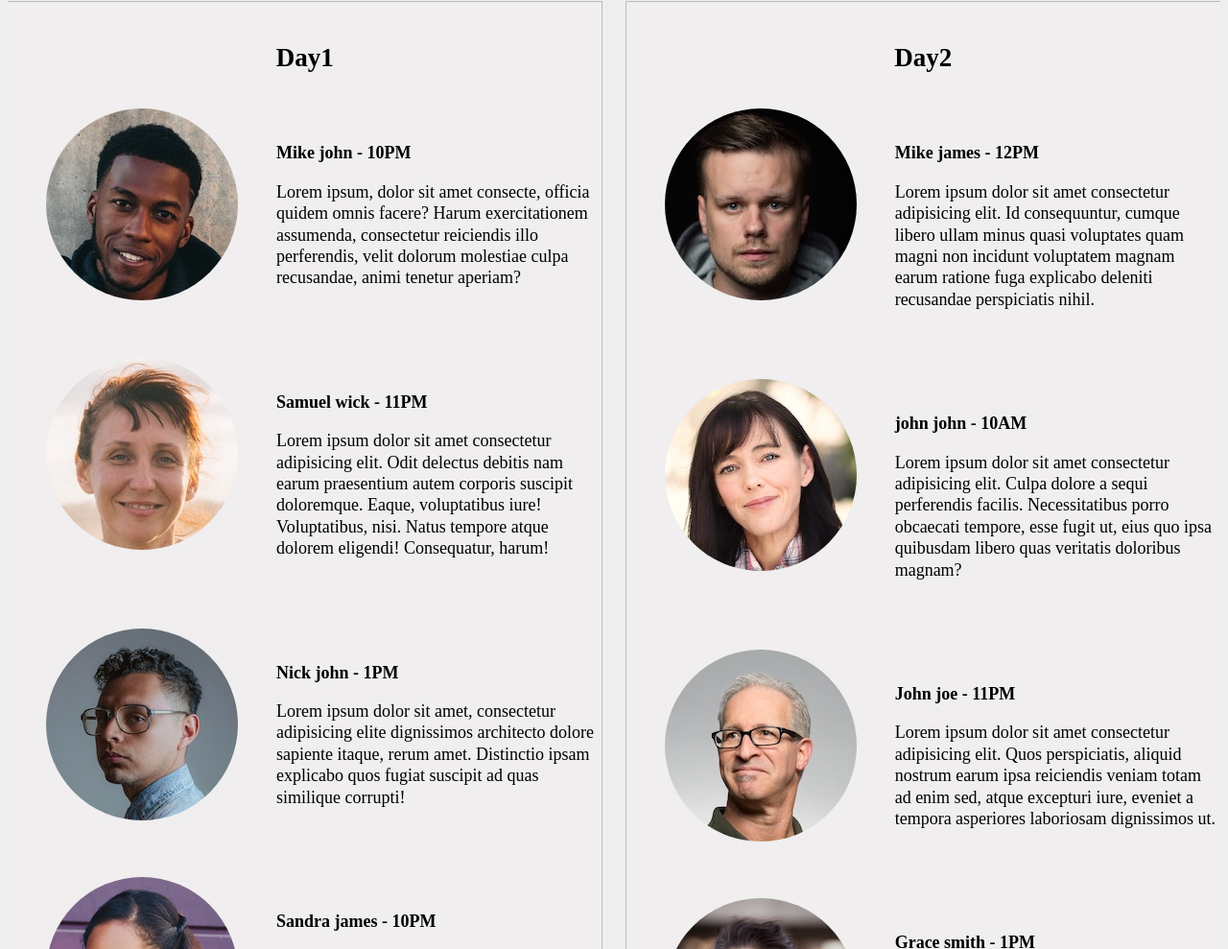
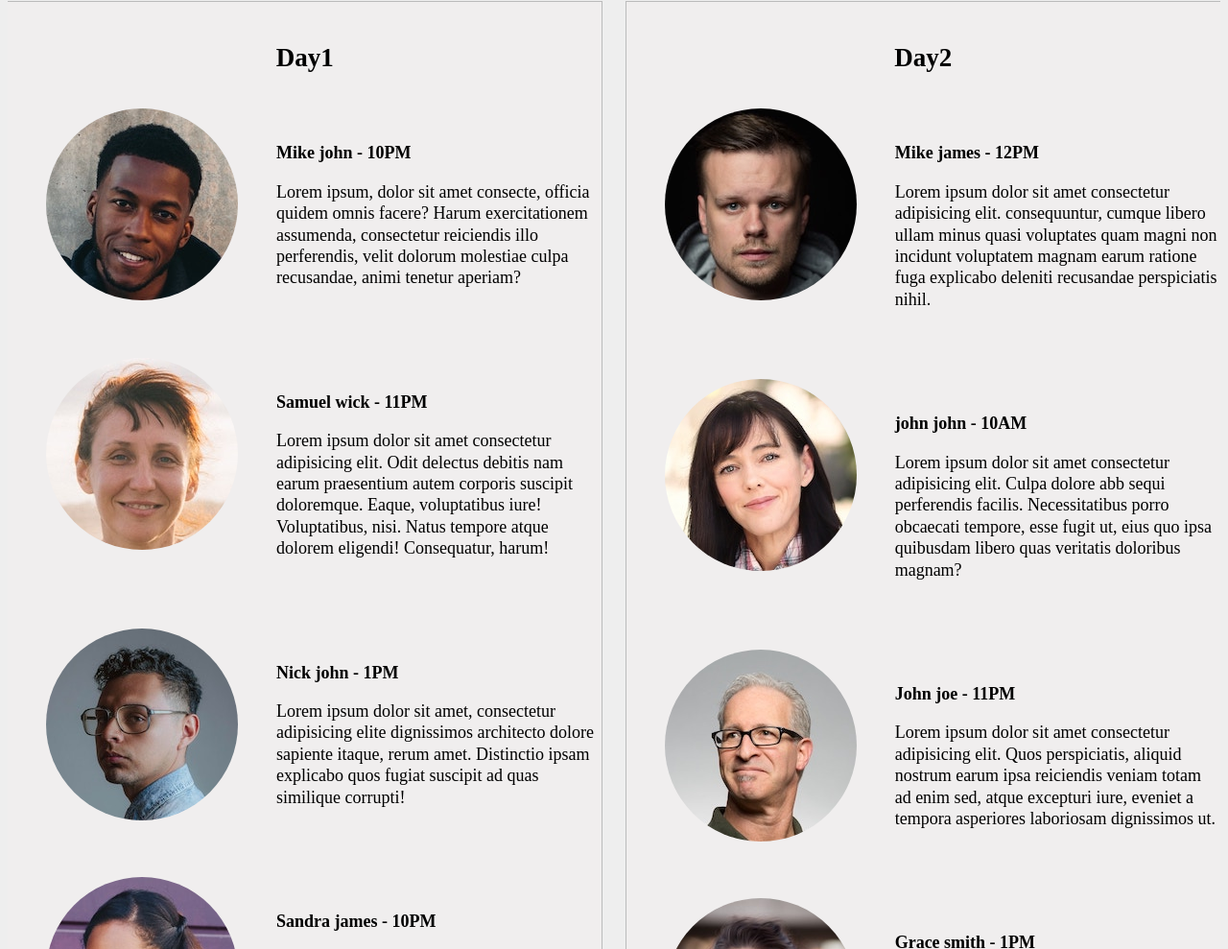
Before and after one commit to obicodes/Advancing-technology-website-, a plain HTML site: page index.html in a window 1280 px wide. Shown: the part 2731-3720 px from the top of the page at 96% size. Drawn offline with Linux system fonts and the light colour scheme.

Commit message:
my second commit

```diff
--- a/index.html
+++ b/index.html
@@ -188,7 +188,7 @@
             <strong>  Mike james - 12PM</strong>
         </p>
     <p>
-        Lorem ipsum dolor sit amet consectetur adipisicing elit. Id consequuntur, cumque libero ullam minus quasi voluptates quam magni non incidunt voluptatem magnam earum ratione fuga explicabo deleniti recusandae perspiciatis nihil.
+        Lorem ipsum dolor sit  amet consectetur adipisicing elit. consequuntur, cumque libero ullam minus quasi voluptates quam magni non incidunt voluptatem magnam earum ratione fuga explicabo deleniti recusandae perspiciatis nihil.
     </p>
 </div>
 <br clear="left">
@@ -198,7 +198,7 @@
             <strong>    john john - 10AM</strong>
         </p>
     <p>
-        Lorem ipsum dolor sit amet consectetur adipisicing elit. Culpa dolore a sequi perferendis facilis. Necessitatibus porro obcaecati tempore, esse fugit ut, eius quo ipsa quibusdam libero quas veritatis doloribus magnam?
+        Lorem ipsum dolor sit amet consectetur adipisicing elit. Culpa dolore abb sequi perferendis facilis. Necessitatibus porro obcaecati tempore, esse fugit ut, eius quo ipsa quibusdam libero quas veritatis doloribus magnam?
     </p>
 </div>
 <br clear="left">
```
